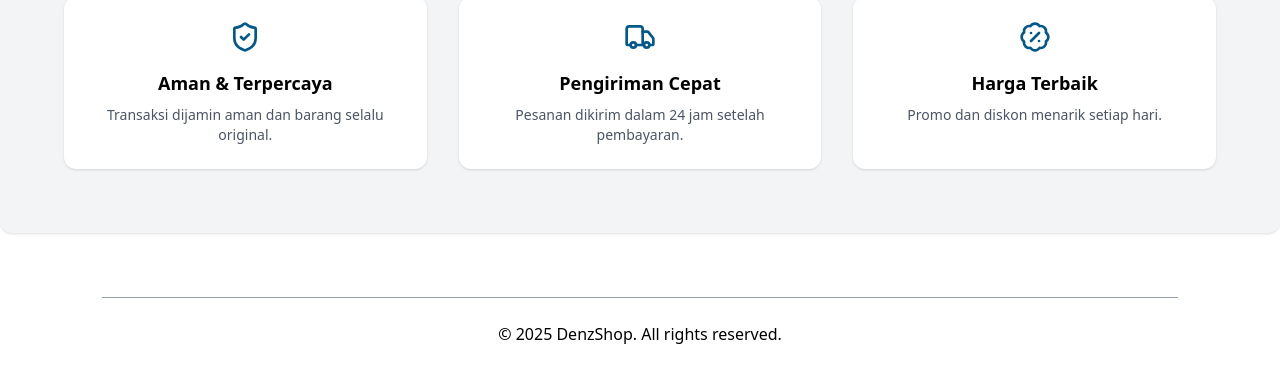
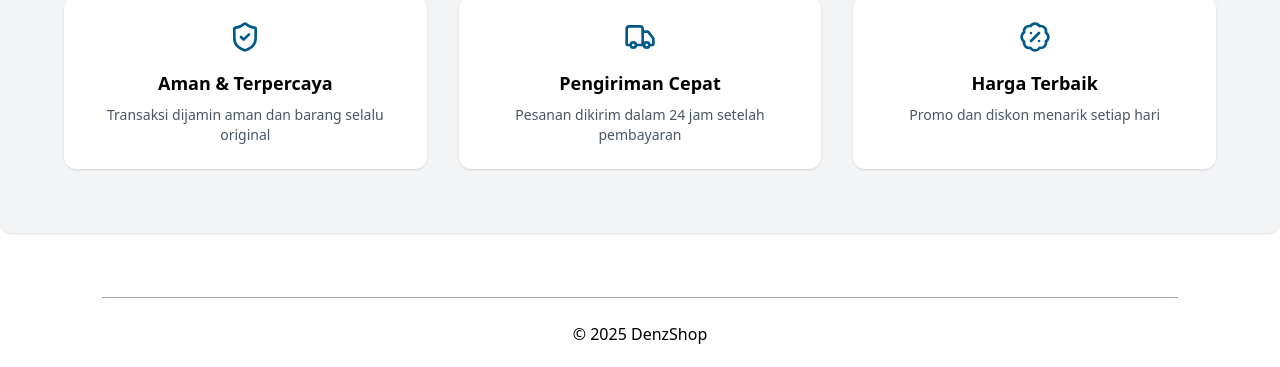
Before and after one commit to EdenWijaya/pemweb-uts, a React (Vite) app: page / in a window 1280 px wide. Shown: the part 719-1086 px from the top of the page. Built offline with nearby package versions, Linux system fonts and the light colour scheme; no server answers.

Commit message:
update footer

```diff
--- a/src/components/Footer.jsx
+++ b/src/components/Footer.jsx
@@ -4,7 +4,7 @@ const Footer = () => {
   return (
     <footer className="text-center sm:flex items-center justify-between border-t border-gray-400 mx-[8%] mt-12 py-6">
       <div className="mx-auto text-center">
-        <p>&copy; 2025 DenzShop. All rights reserved.</p>
+        <p>&copy; 2025 DenzShop</p>
       </div>
     </footer>
   );
--- a/src/components/UnggulanToko.jsx
+++ b/src/components/UnggulanToko.jsx
@@ -2,24 +2,24 @@ import React from "react";
 import { ShieldCheck, Truck, BadgePercent } from "lucide-react";
 
 const KeunggulanToko = () => {
-  const fitur = [
+  const unggul = [
     {
       id: 1,
       icon: <ShieldCheck size={32} className="text-sky-800" />,
       title: "Aman & Terpercaya",
-      desc: "Transaksi dijamin aman dan barang selalu original.",
+      desc: "Transaksi dijamin aman dan barang selalu original",
     },
     {
       id: 2,
       icon: <Truck size={32} className="text-sky-800" />,
       title: "Pengiriman Cepat",
-      desc: "Pesanan dikirim dalam 24 jam setelah pembayaran.",
+      desc: "Pesanan dikirim dalam 24 jam setelah pembayaran",
     },
     {
       id: 3,
       icon: <BadgePercent size={32} className="text-sky-800" />,
       title: "Harga Terbaik",
-      desc: "Promo dan diskon menarik setiap hari.",
+      desc: "Promo dan diskon menarik setiap hari",
     },
   ];
 
@@ -27,7 +27,7 @@ const KeunggulanToko = () => {
     <section className="py-16 px-6 bg-gray-100 rounded-xl shadow-sm mb-16">
       <h2 className="text-2xl font-bold text-center mb-10">Kenapa Pilih Kami?</h2>
       <div className="grid grid-cols-1 md:grid-cols-3 gap-8 max-w-6xl mx-auto">
-        {fitur.map((item) => (
+        {unggul.map((item) => (
           <div key={item.id} className="bg-white p-6 rounded-xl shadow text-center">
             <div className="flex justify-center mb-4">{item.icon}</div>
             <h3 className="font-semibold text-lg mb-2">{item.title}</h3>
```
